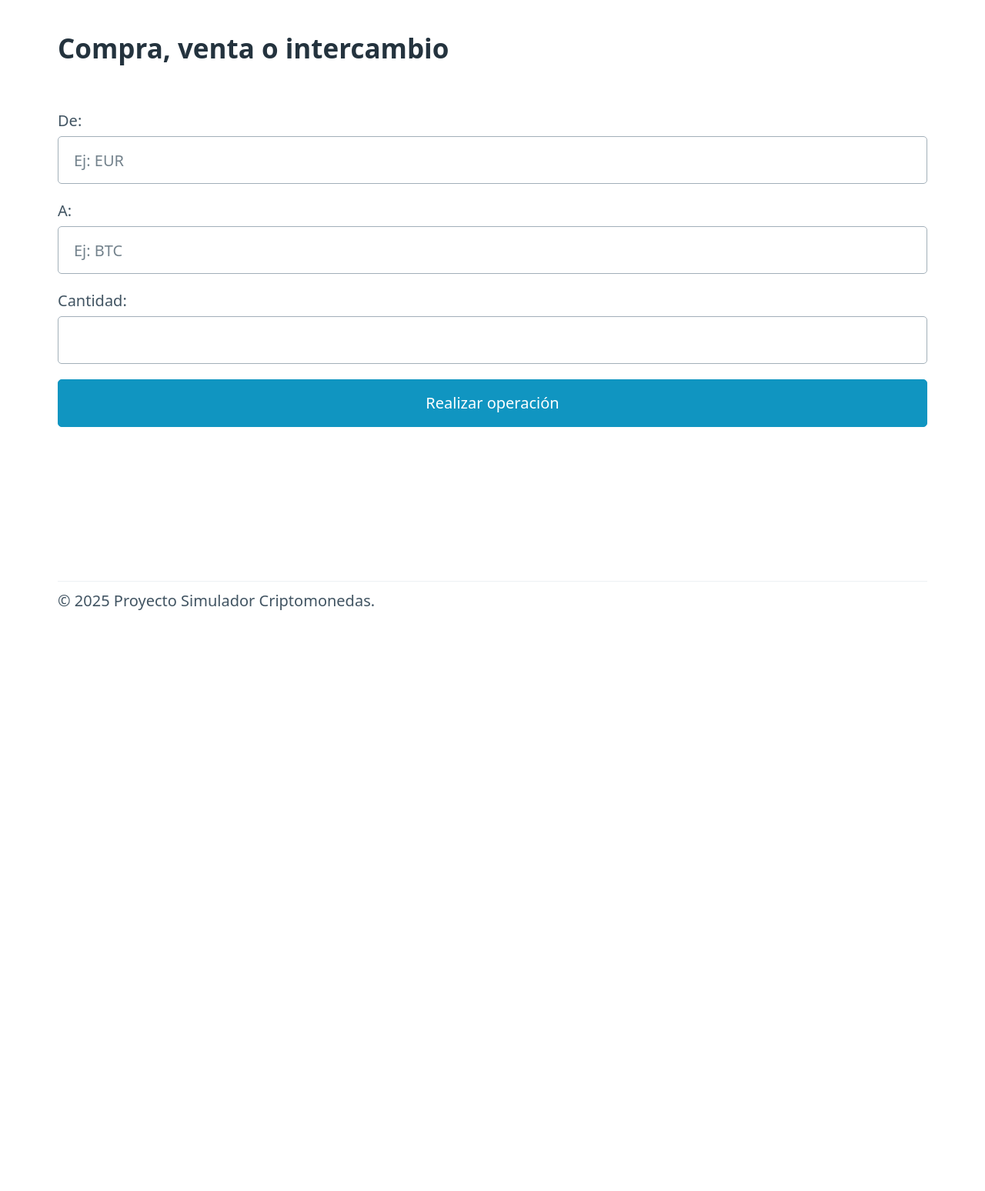
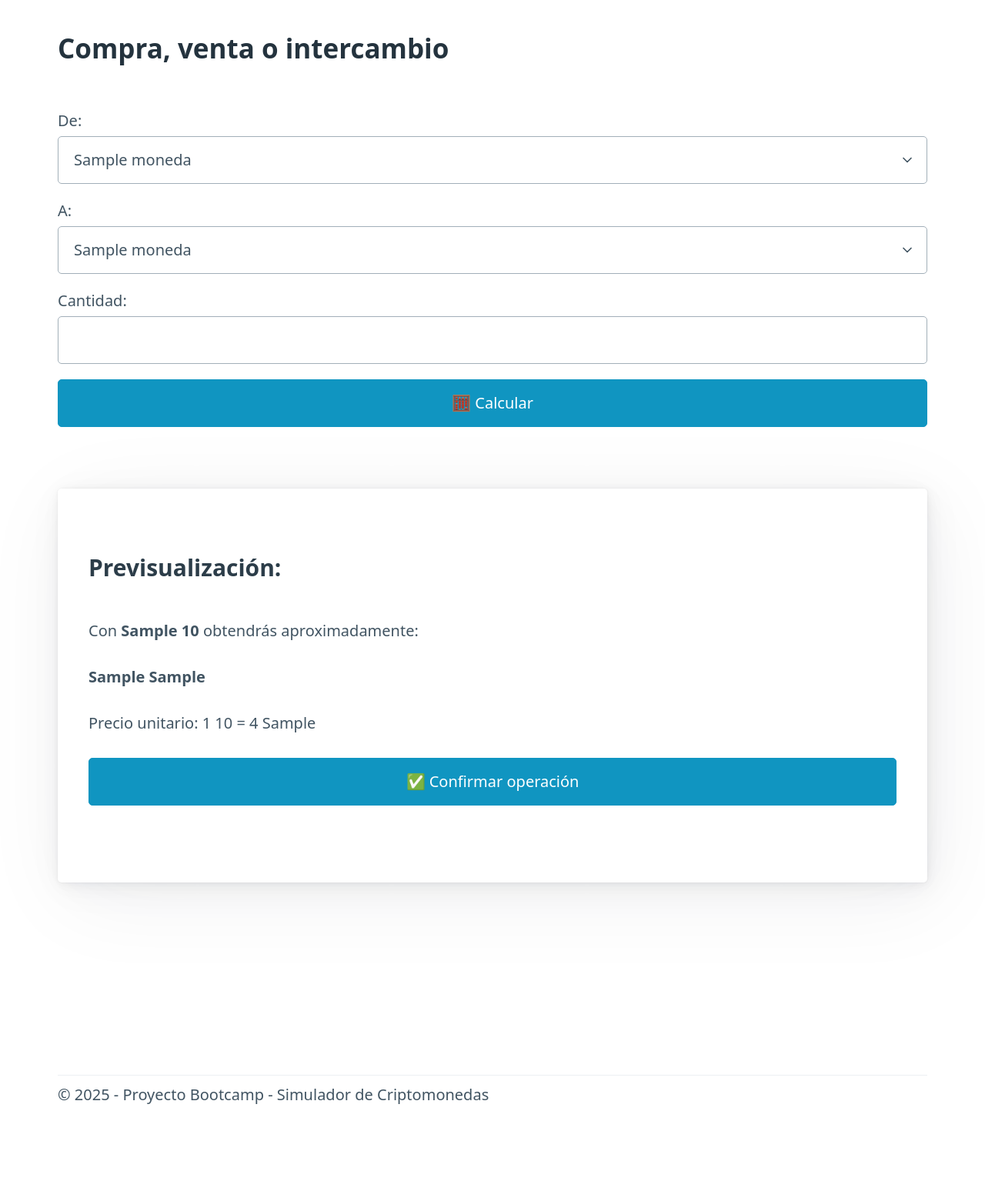
Before and after one commit to Florencia2796/simulador-cryptos, a Flask app: template templates/purchase.html in a window 1280 px wide. Shown: the part 273-1821 px from the top of the page at 77% size. Before the commit the page ends 1066 px from the top, so only its background shows below. Run offline with Flask 3, Linux system fonts and the light colour scheme; the template is opened without the code that fills it: most values are stand-ins (such as "Sample title", 1, 10 or a date in 2020).

Commit message:
Mejora error de boton, y pag movimientos

```diff
--- a/app.py
+++ b/app.py
@@ -7,11 +7,16 @@ from dotenv import load_dotenv
 
 load_dotenv()
 API_KEY = os.getenv("COINAPI_KEY")
+basedir = os.path.abspath(os.path.dirname(__file__))
+db_path = os.path.join(basedir, 'instance', 'database.db')
+
 app = Flask(__name__)
 
+# Constante global de monedas disponibles
+MONEDAS = ["EUR", "BTC", "ETH", "USDT", "ADA", "SOL", "XRP", "DOT", "DOGE", "SHIB"]
+
+
 # Ruta a la base
-basedir = os.path.abspath(os.path.dirname(__file__))
-db_path = os.path.join(basedir, 'instance', 'database.db')
 
 @app.route('/')
 def index():
@@ -25,12 +30,14 @@ def index():
 # Ruta para pag de cambio
 @app.route('/purchase', methods=['GET', 'POST'])
 def purchase():
-    if request.method == 'POST':
+    resultado = None
+    datos_formulario = {}
+
+    if request.method == 'POST' and 'calcular' in request.form:
         from_moneda = request.form['from']
         to_moneda = request.form['to']
         cantidad_from = float(request.form['cantidad'])
 
-        # Llamada a CoinAPI para obtener el valor unitario
         url = f"https://rest.coinapi.io/v1/exchangerate/{from_moneda}/{to_moneda}"
         headers = {'X-CoinAPI-Key': API_KEY}
         response = requests.get(url, headers=headers).json()
@@ -38,11 +45,26 @@ def purchase():
         rate = response['rate']
         cantidad_to = cantidad_from * rate
 
-        # Fecha y hora actuales
+        resultado = {
+            'from': from_moneda,
+            'to': to_moneda,
+            'cantidad_from': cantidad_from,
+            'cantidad_to': round(cantidad_to, 8),
+            'rate': round(rate, 4)
+        }
+
+        datos_formulario = request.form
+
+    elif request.method == 'POST' and 'confirmar' in request.form:
+        from_moneda = request.form['from']
+        to_moneda = request.form['to']
+        cantidad_from = float(request.form['cantidad'])
+        rate = float(request.form['rate'])
+        cantidad_to = cantidad_from * rate
+
         fecha = datetime.now().strftime('%d/%m/%Y')
         hora = datetime.now().strftime('%H:%M:%S')
 
-        # Guardar en la base
         conn = sqlite3.connect(db_path)
         cursor = conn.cursor()
         cursor.execute('''
@@ -54,12 +76,14 @@ def purchase():
 
         return redirect(url_for('index'))
 
-    return render_template('purchase.html')
+    return render_template("purchase.html", monedas=MONEDAS, resultado=resultado, datos_formulario=datos_formulario)
+
 
 # Ruta para pag de estado de la inversión
 @app.route('/status')
 def status():
     return render_template('status.html')
 
+
 if __name__ == '__main__':
     app.run(debug=True)
--- a/templates/base.html
+++ b/templates/base.html
@@ -3,19 +3,38 @@
 <html lang="es">
 <head>
     <meta charset="UTF-8">
-    <title>{% block title %}Simulador Criptomonedas{% endblock %}</title>
+    <title>{% block title %}Simulador Cripto{% endblock %}</title>
     <link rel="stylesheet" href="https://unpkg.com/@picocss/pico@1.*/css/pico.min.css">
 </head>
 <body>
+
 <header>
     <nav class="container">
         <ul>
             <li><strong>myCRYPTO</strong></li>
         </ul>
         <ul>
-                <li><a href="{{ url_for('index') }}" {% if request.path == '/' %}aria-current="page"{% endif %}>Inicio</a></li>
-                <li><a href="{{ url_for('purchase') }}" {% if request.path == '/purchase' %}aria-current="page"{% endif %}>Compra</a></li>
-                <li><a href="{{ url_for('status') }}" {% if request.path == '/status' %}aria-current="page"{% endif %}>Estado</a></li>
+            <li>
+                <a href="{{ url_for('index') }}"
+                   class="{% if request.path == '/' %}secondary{% endif %}"
+                   {% if request.path == '/' %}aria-current="page"{% endif %}>
+                   Inicio
+                </a>
+            </li>
+            <li>
+                <a href="{{ url_for('purchase') }}"
+                   class="{% if request.path == '/purchase' %}secondary{% endif %}"
+                   {% if request.path == '/purchase' %}aria-current="page"{% endif %}>
+                   Compra
+                </a>
+            </li>
+            <li>
+                <a href="{{ url_for('status') }}"
+                   class="{% if request.path == '/status' %}secondary{% endif %}"
+                   {% if request.path == '/status' %}aria-current="page"{% endif %}>
+                   Estado
+                </a>
+            </li>
         </ul>
     </nav>
 </header>
@@ -26,7 +45,7 @@
 
 <footer class="container">
     <hr>
-        <p>&copy; 2025 Proyecto Simulador Criptomonedas.</p>
+    <p>© 2025 - Proyecto Bootcamp - Simulador de Criptomonedas</p>
 </footer>
 
 </body>
--- a/templates/purchase.html
+++ b/templates/purchase.html
@@ -7,14 +7,37 @@
 
 <form method="POST">
     <label for="from">De:</label>
-    <input type="text" name="from" id="from" placeholder="Ej: EUR" required>
+    <select name="from" required>
+        {% for moneda in monedas %}
+        <option value="{{ moneda }}" {% if datos_formulario.from == moneda %}selected{% endif %}>{{ moneda }}</option>
+        {% endfor %}
+    </select>
 
     <label for="to">A:</label>
-    <input type="text" name="to" id="to" placeholder="Ej: BTC" required>
+    <select name="to" required>
+        {% for moneda in monedas %}
+        <option value="{{ moneda }}" {% if datos_formulario.to == moneda %}selected{% endif %}>{{ moneda }}</option>
+        {% endfor %}
+    </select>
 
     <label for="cantidad">Cantidad:</label>
-    <input type="number" name="cantidad" id="cantidad" step="0.01" required>
+    <input type="number" name="cantidad" step="0.01" required
+           value="{{ datos_formulario.cantidad or '' }}">
 
-    <button type="submit">Realizar operación</button>
+    <button type="submit" name="calcular">🧮 Calcular</button>
+
+    {% if resultado %}
+    <article>
+        <h3>Previsualización:</h3>
+        <p>Con <strong>{{ resultado.cantidad_from }} {{ resultado.from }}</strong> obtendrás aproximadamente:</p>
+        <p><strong>{{ resultado.cantidad_to }} {{ resultado.to }}</strong></p>
+        <p>Precio unitario: 1 {{ resultado.from }} = {{ resultado.rate }} {{ resultado.to }}</p>
+
+        <button type="submit" name="confirmar">✅ Confirmar operación</button>
+
+        <!-- Campos ocultos para no perder los datos -->
+        <input type="hidden" name="rate" value="{{ resultado.rate }}">
+    </article>
+    {% endif %}
 </form>
 {% endblock %}
```
Also changed, not shown: instance/database.db. Lines whose indentation alone changed are shown as unchanged.
